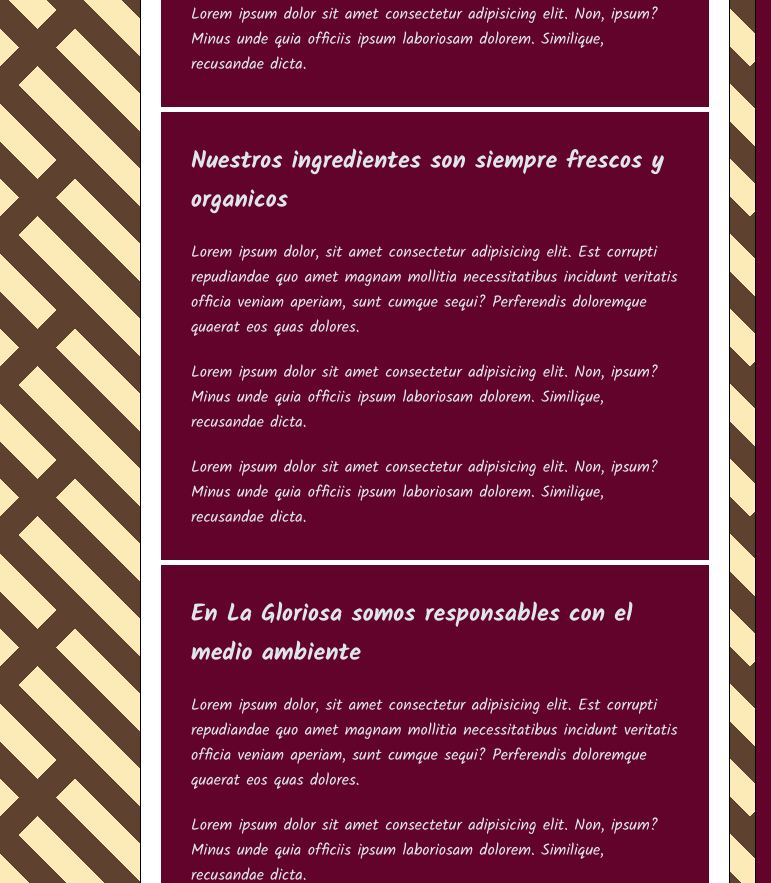
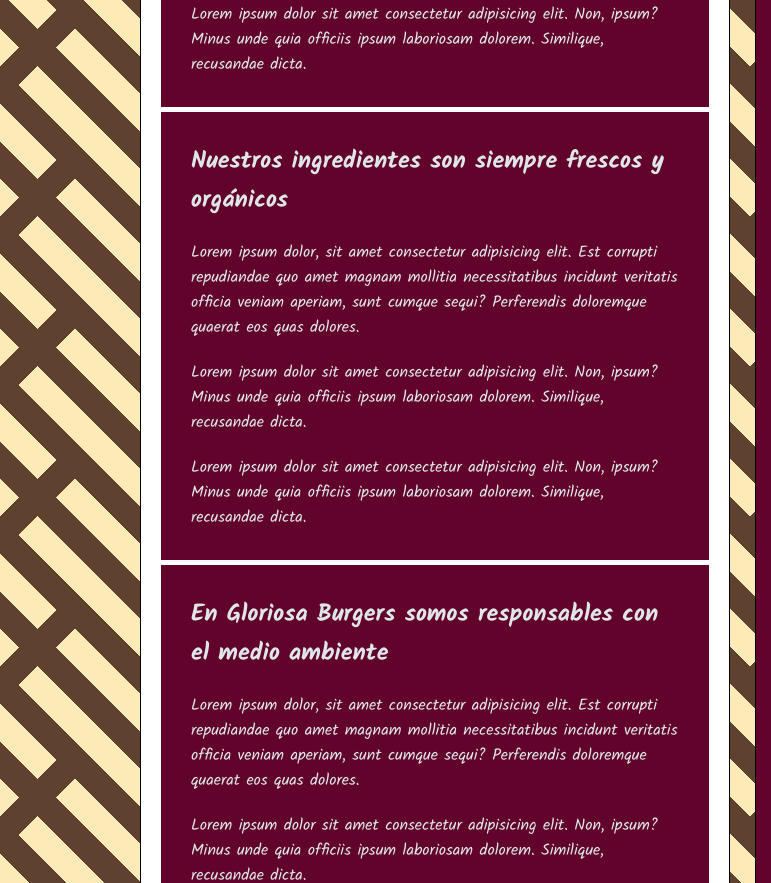
Before and after one commit to leontwas/Proyecto, a plain HTML site: page nosotros.html in a window 1280 px wide. Shown: the part 440-1323 px from the top of the page, 0-771 px from the left. Drawn offline with Linux system fonts and the light colour scheme; a web font is replaced by a local one.

Commit message:
Una corrección ortográfica

```diff
--- a/nosotros.html
+++ b/nosotros.html
@@ -41,7 +41,7 @@
         </article>
 
         <article class="article">
-            <h1>Nuestros ingredientes son siempre frescos y organicos</h1>
+            <h1>Nuestros ingredientes son siempre frescos y orgánicos</h1>
             <p>Lorem ipsum dolor, sit amet consectetur adipisicing elit. Est corrupti repudiandae quo amet magnam
                 mollitia necessitatibus incidunt veritatis officia veniam aperiam, sunt cumque sequi? Perferendis
                 doloremque quaerat eos quas dolores.</p>
@@ -51,7 +51,7 @@
                 laboriosam dolorem. Similique, recusandae dicta.</p>
         </article>
         <article class="article">
-            <h1>En La Gloriosa somos responsables con el medio ambiente</h1>
+            <h1>En Gloriosa Burgers somos responsables con el medio ambiente</h1>
             <p>Lorem ipsum dolor, sit amet consectetur adipisicing elit. Est corrupti repudiandae quo amet magnam
                 mollitia necessitatibus incidunt veritatis officia veniam aperiam, sunt cumque sequi? Perferendis
                 doloremque quaerat eos quas dolores.</p>
```
